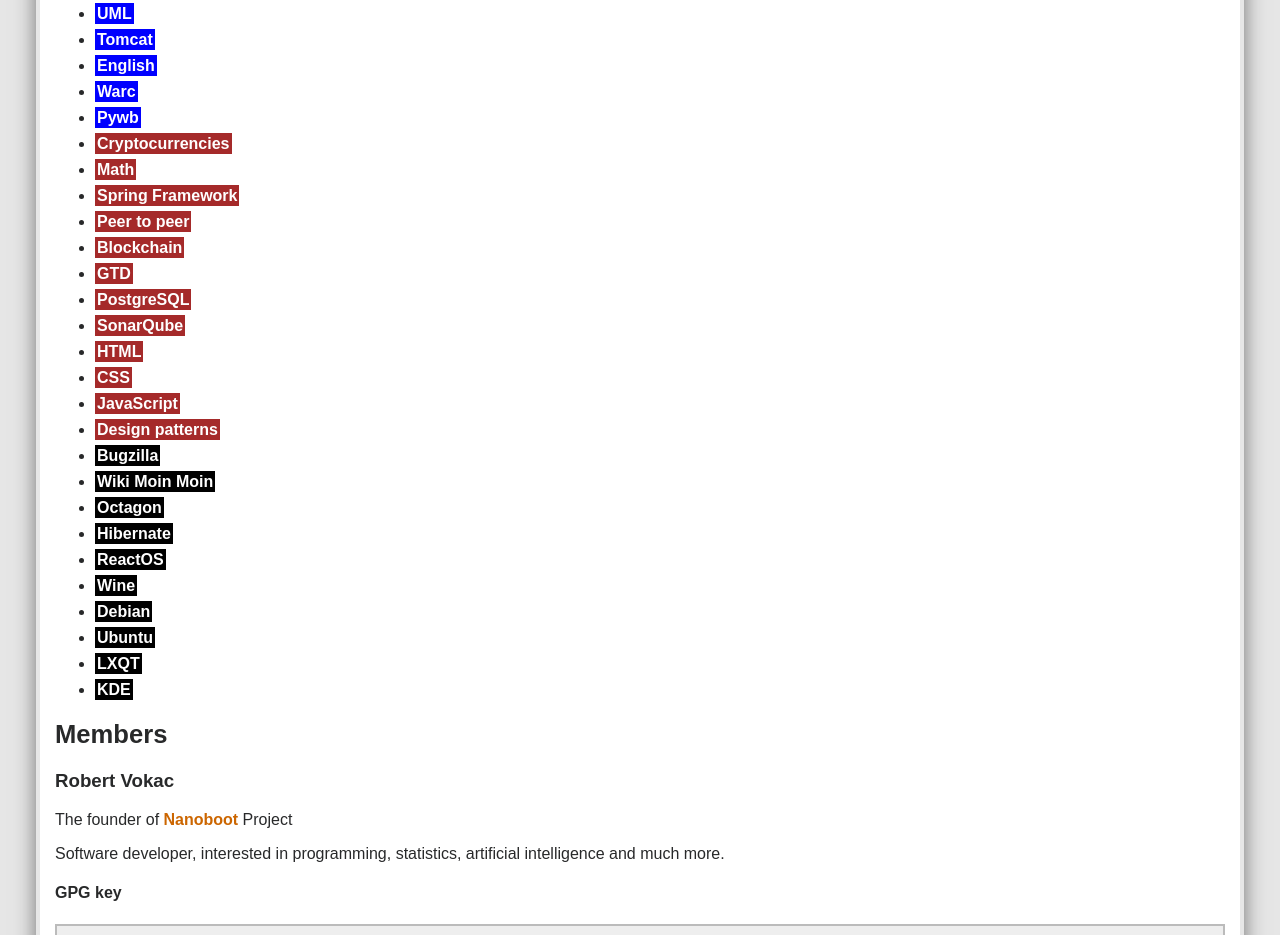
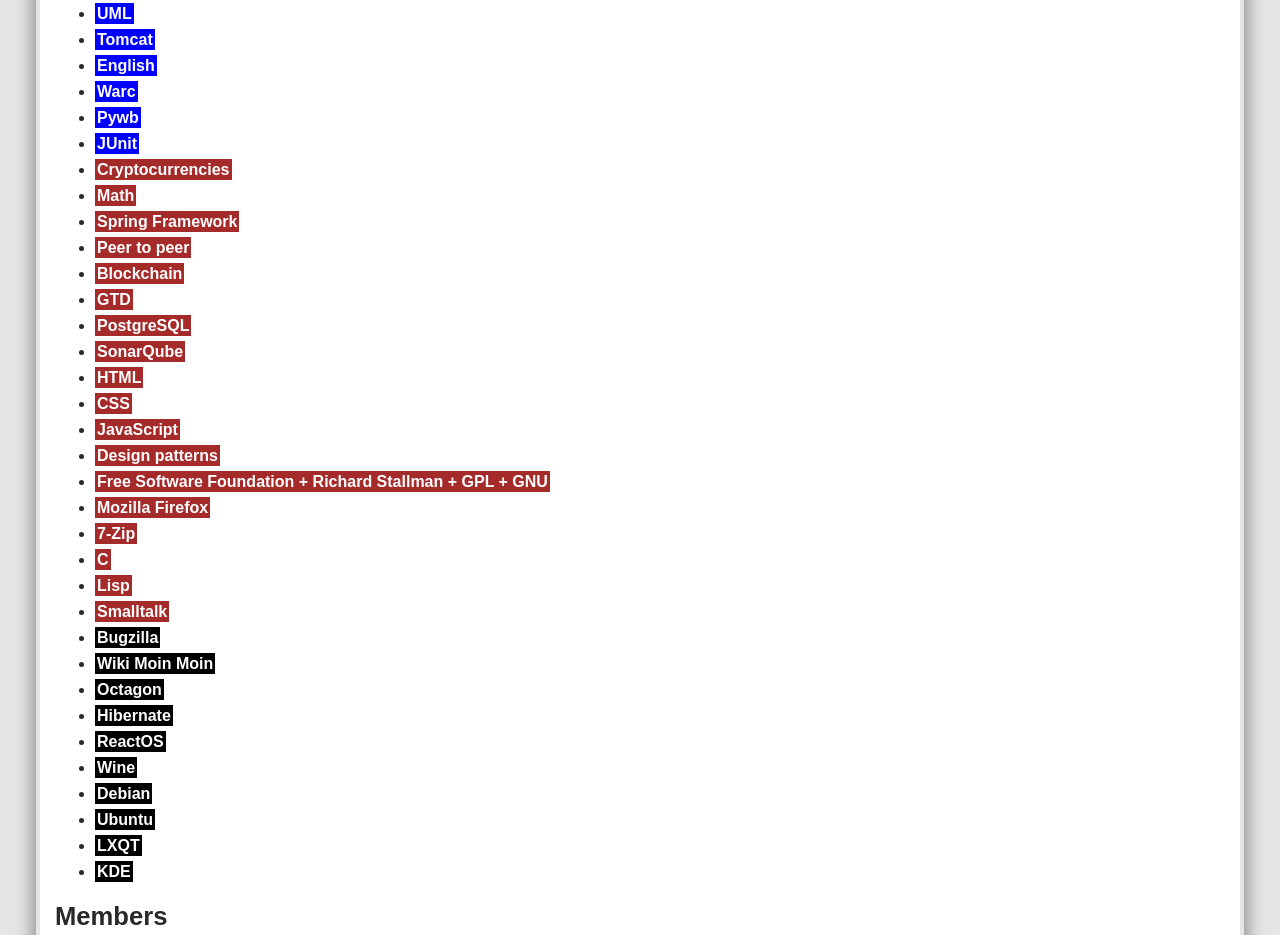
Before and after one commit to nanoboot/nanoboot.org, a plain HTML site: page about.html in a window 1280 px wide. Shown: the part 1261-2196 px from the top of the page. Drawn offline with Linux system fonts and the light colour scheme.

Commit message:
File about.html was updated

```diff
--- a/about.html
+++ b/about.html
@@ -140,6 +140,7 @@
             <li><x-c>English</x-c></li>
             <li><x-c>Warc</x-c></li>
             <li><x-c>Pywb</x-c></li>
+            <li><x-c>JUnit</x-c></li>
 
             <li><x-d>Cryptocurrencies</x-d></li>
             <li><x-d>Math</x-d></li>
@@ -153,6 +154,12 @@
             <li><x-d>CSS</x-d></li>
             <li><x-d>JavaScript</x-d></li>
             <li><x-d>Design patterns</x-d></li>
+            <li><x-d>Free Software Foundation + Richard Stallman + GPL + GNU</x-d></li>
+            <li><x-d>Mozilla Firefox</x-d></li>
+            <li><x-d>7-Zip</x-d></li>
+            <li><x-d>C</x-d></li>
+            <li><x-d>Lisp</x-d></li>
+            <li><x-d>Smalltalk</x-d></li>
 
             <li><x-e>Bugzilla</x-e></li>
             <li><x-e>Wiki Moin Moin</x-e></li>
```
